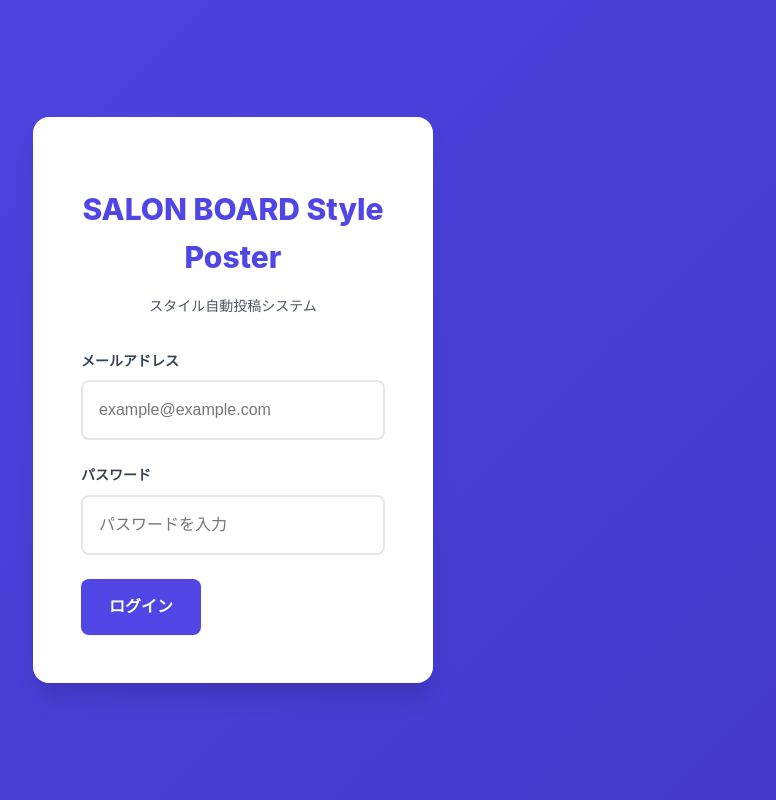
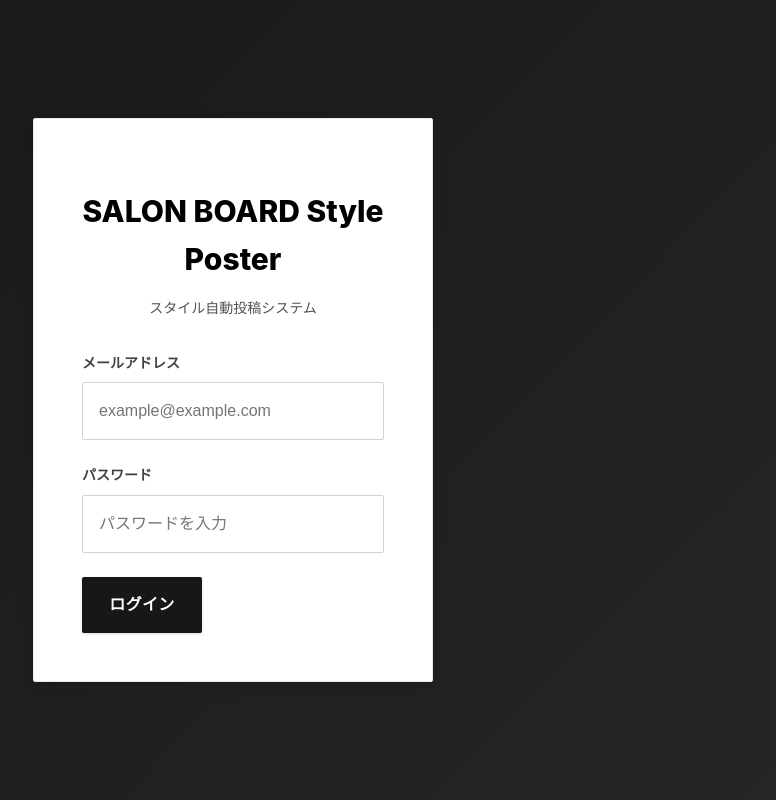
Before and after one commit to caadvisors1234/salon-style-poster, a Python web app: template app/templates/login.html in a window 1280 px wide. Shown: the whole page, without its empty margins (407-1183 px from the left). Run offline with Jinja, Linux system fonts and the light colour scheme; the template is opened without the code that fills it, so the values that code supplies are empty.

Commit message:
Refactor CSS for professional monochrome design and enhance style consistency
- Updated CSS variables to implement a monochrome color palette, improving visual coherence across the application.
- Refined button, form, and card styles for better usability and aesthetics.
- Enhanced hover and active states for navigation links and buttons to improve user interaction feedback.
- Adjusted modal and error item styles for a more modern look and feel.
- Improved layout and spacing for various components to ensure a consistent user experience.

```diff
--- a/app/static/css/style.css
+++ b/app/static/css/style.css
@@ -1,26 +1,26 @@
-/* --- Mobile-First Design Variables --- */
+/* --- Professional Monochrome Design Variables --- */
 :root {
-    /* Modern Color Palette */
-    --primary-color: #4F46E5;
-    --primary-color-dark: #4338CA;
-    --primary-color-light: #818CF8;
-    --secondary-color: #64748B;
-    --success-color: #10B981;
-    --danger-color: #EF4444;
-    --warning-color: #F59E0B;
-    --info-color: #3B82F6;
+    /* Monochrome Color Palette */
+    --primary-color: #000000;
+    --primary-color-dark: #000000;
+    --primary-color-light: #333333;
+    --secondary-color: #666666;
+    --success-color: #2D2D2D;
+    --danger-color: #000000;
+    --warning-color: #4A4A4A;
+    --info-color: #1A1A1A;
 
-    /* Neutral Colors */
-    --gray-50: #F9FAFB;
-    --gray-100: #F3F4F6;
-    --gray-200: #E5E7EB;
-    --gray-300: #D1D5DB;
-    --gray-400: #9CA3AF;
-    --gray-500: #6B7280;
-    --gray-600: #4B5563;
-    --gray-700: #374151;
-    --gray-800: #1F2937;
-    --gray-900: #111827;
+    /* Neutral Grayscale */
+    --gray-50: #FAFAFA;
+    --gray-100: #F5F5F5;
+    --gray-200: #E8E8E8;
+    --gray-300: #D4D4D4;
+    --gray-400: #A3A3A3;
+    --gray-500: #737373;
+    --gray-600: #525252;
+    --gray-700: #404040;
+    --gray-800: #262626;
+    --gray-900: #171717;
 
     /* Typography */
     --font-family: -apple-system, BlinkMacSystemFont, "Segoe UI", Roboto, "Helvetica Neue", Arial, "Noto Sans", sans-serif;
@@ -192,8 +219,8 @@ body {
     line-height: 1.5;
     color: var(--gray-900);
     background-color: #fff;
-    border: 2px solid var(--gray-200);
-    border-radius: var(--radius-md);
+    border: 1px solid var(--gray-300);
+    border-radius: 2px;
     transition: all 0.2s;
     min-height: var(--touch-target);
     -webkit-appearance: none;
@@ -226,11 +254,12 @@ body {
     border: none;
     padding: var(--spacing-md) var(--spacing-lg);
     font-size: var(--font-size-base);
-    border-radius: var(--radius-md);
+    border-radius: 2px;
     transition: all 0.2s;
     min-height: var(--touch-target);
     line-height: 1.5;
     text-decoration: none;
+    letter-spacing: 0.02em;
 }
 
 .btn:active {
@@ -239,37 +268,65 @@ body {
 
 .btn-primary {
     color: #fff;
-    background-color: var(--primary-color);
-    box-shadow: var(--shadow-sm);
+    background-color: var(--gray-900);
+    box-shadow: 0 1px 3px rgba(0, 0, 0, 0.15);
+}
+
+.btn-primary:hover {
+    background-color: var(--gray-800);
+    box-shadow: 0 2px 6px rgba(0, 0, 0, 0.2);
 }
 
 .btn-primary:active {
-    background-color: var(--primary-color-dark);
+    background-color: var(--gray-900);
+    box-shadow: 0 1px 2px rgba(0, 0, 0, 0.2);
 }
 
 .btn-secondary {
-    color: var(--gray-700);
+    color: var(--gray-900);
     background-color: var(--gray-100);
+    border: 1px solid var(--gray-300);
+}
+
+.btn-secondary:hover {
+    background-color: var(--gray-200);
+    border-color: var(--gray-400);
 }
 
 .btn-secondary:active {
-    background-color: var(--gray-200);
+    background-color: var(--gray-300);
 }
 
 .btn-danger {
     color: #fff;
-    background-color: var(--danger-color);
-    box-shadow: var(--shadow-sm);
+    background-color: var(--gray-900);
+    box-shadow: 0 1px 3px rgba(0, 0, 0, 0.15);
+}
+
+.btn-danger:hover {
+    background-color: var(--gray-800);
+    box-shadow: 0 2px 6px rgba(0, 0, 0, 0.2);
 }
 
 .btn-danger:active {
-    background-color: #DC2626;
+    background-color: var(--gray-900);
+    box-shadow: 0 1px 2px rgba(0, 0, 0, 0.2);
 }
 
 .btn-success {
     color: #fff;
-    background-color: var(--success-color);
-    box-shadow: var(--shadow-sm);
+    background-color: var(--gray-700);
+    box-shadow: 0 1px 3px rgba(0, 0, 0, 0.15);
+}
+
+.btn-success:hover {
+    background-color: var(--gray-600);
+    box-shadow: 0 2px 6px rgba(0, 0, 0, 0.2);
+}
+
+.btn-success:active {
+    background-color: var(--gray-800);
+    box-shadow: 0 1px 2px rgba(0, 0, 0, 0.2);
 }
 
 .btn-group {
@@ -414,14 +479,15 @@ body {
     display: flex;
     align-items: center;
     justify-content: center;
-    background: linear-gradient(135deg, var(--primary-color) 0%, var(--primary-color-dark) 100%);
+    background: linear-gradient(135deg, var(--gray-900) 0%, var(--gray-800) 100%);
     padding: var(--spacing-lg);
 }
 
 .login-card {
     background: #fff;
-    border-radius: var(--radius-xl);
-    box-shadow: var(--shadow-xl);
+    border-radius: 2px;
+    box-shadow: 0 4px 12px rgba(0, 0, 0, 0.15);
+    border: 1px solid var(--gray-200);
     padding: var(--spacing-xl);
     width: 100%;
     max-width: 400px;
```
Also changed, not shown: other parts of app/static/css/style.css (+114 -62 lines), app/services/style_poster.py (+6 -1 lines).
